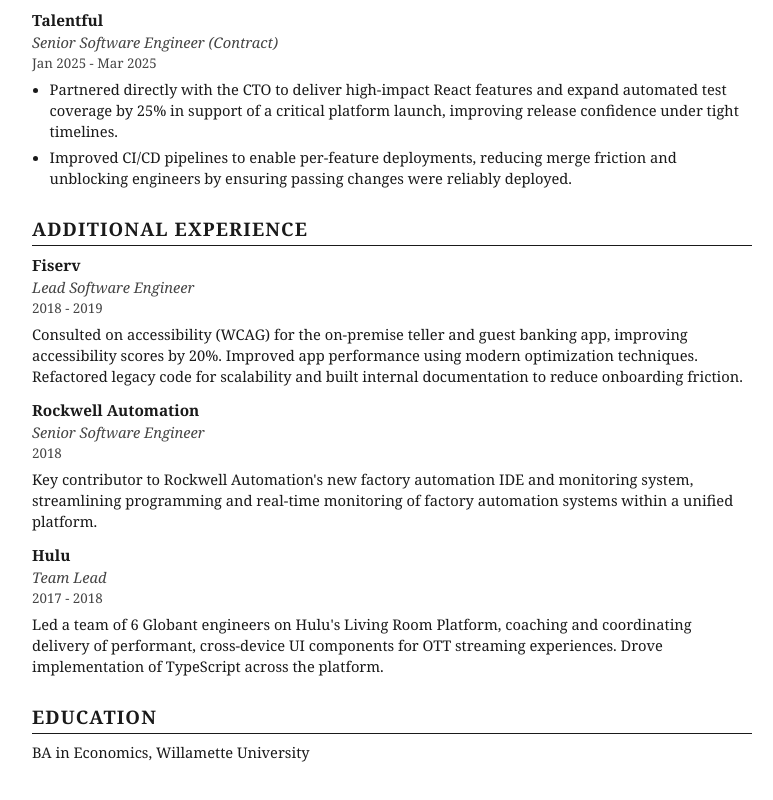
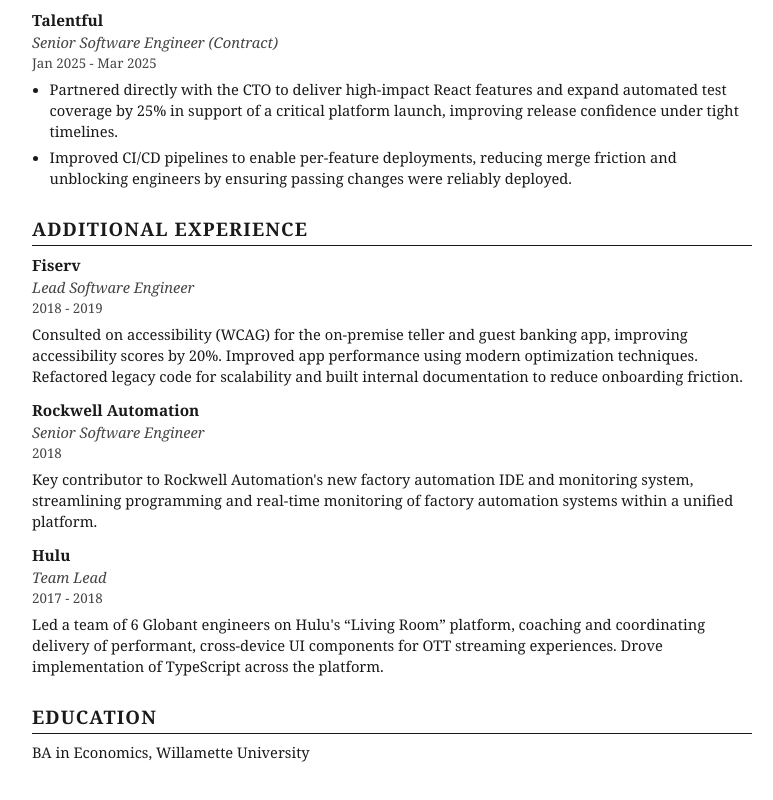
Before and after one commit to dylangrant/resume, a website: page index.html in a window 1280 px wide. Shown: the part 2256-3056 px from the top of the page, without its empty margins (248-1021 px from the left). Drawn offline with Linux system fonts and the light colour scheme.

Commit message:
Resume sync from Drive (2026-10-07 21:43)

```diff
--- a/index.html
+++ b/index.html
@@ -377,7 +377,7 @@
         <p id="job-hulu-role" class="job-role" data-editable="false">Team Lead</p>
         <p id="job-hulu-dates" class="job-dates" data-editable="false">2017 - 2018</p>
         <p id="job-hulu-desc" class="job-desc" data-editable="true" data-context="Hulu | Team Lead">Led a team of 6
-          Globant engineers on Hulu's Living Room Platform, coaching and coordinating delivery of performant,
+          Globant engineers on Hulu's “Living Room” platform, coaching and coordinating delivery of performant,
           cross-device UI components for OTT streaming experiences. Drove implementation of TypeScript across the
           platform.</p>
       </article>
```
